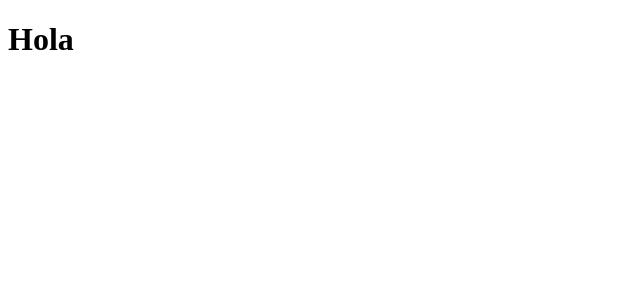
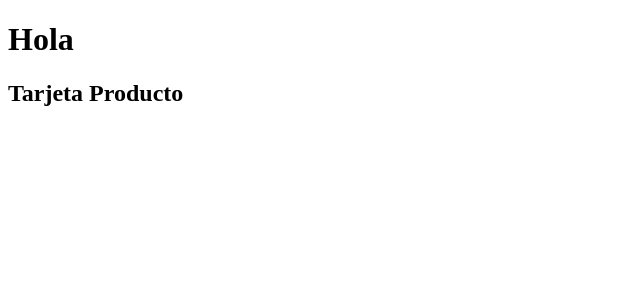
Before and after one commit to EzeVieraRep/MarketPlace, a React app: page / in a window 1280 px wide. Shown: the top 300 px of the page, without its empty margins (0-640 px from the left). Built offline with nearby package versions, Linux system fonts and the light colour scheme; the HTML template or start-up script is replaced by a standard one.

Commit message:
Components ListadeProductos

```diff
--- a/src/App.jsx
+++ b/src/App.jsx
@@ -1,11 +1,13 @@
 import { useState } from 'react'
 import './App.css'
+import Listaproductos from './components/listaproductos'
 
 function App() {
 
   return (
     <div className="App">
       <h1>Hola</h1>
+      <Listaproductos />
     </div>
   )
 }
--- /dev/null
+++ b/src/components/listaproductos.jsx
@@ -0,0 +1,14 @@
+import React from 'react'
+import TarjetaProducto from './product-card'
+
+
+const Listaproductos = () => {
+
+  return (
+    <div>
+        <TarjetaProducto />
+    </div>
+  )
+}
+
+export default Listaproductos
--- /dev/null
+++ b/src/components/product-card.jsx
@@ -0,0 +1,11 @@
+import React from 'react'
+
+const TarjetaProducto = () => {
+  return (
+    <div>
+    <h2> Tarjeta Producto</h2>
+    </div>
+  )
+}
+
+export default TarjetaProducto
```
